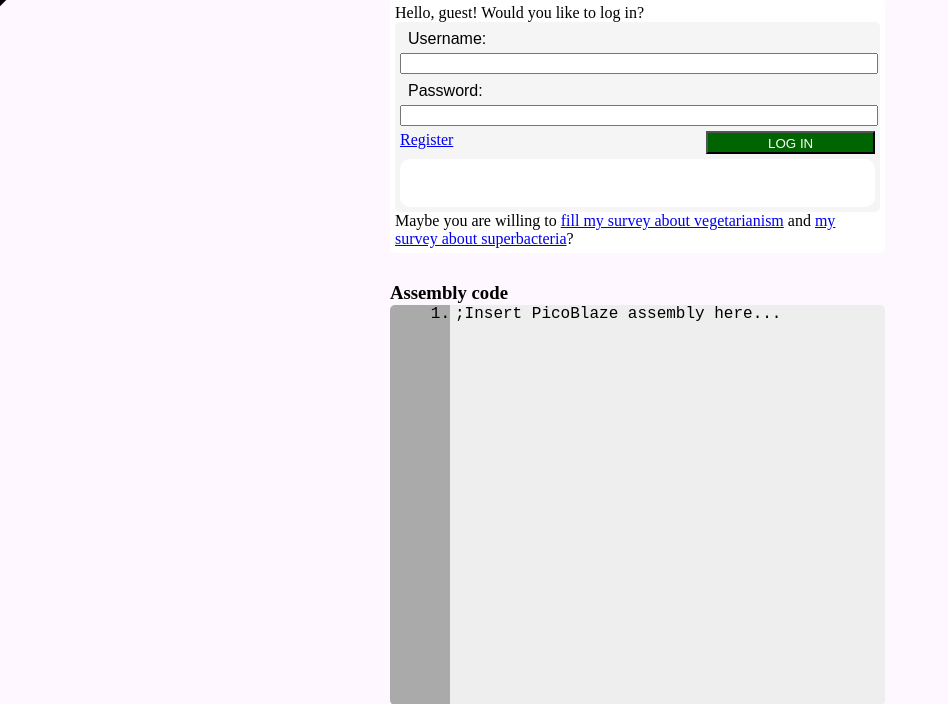
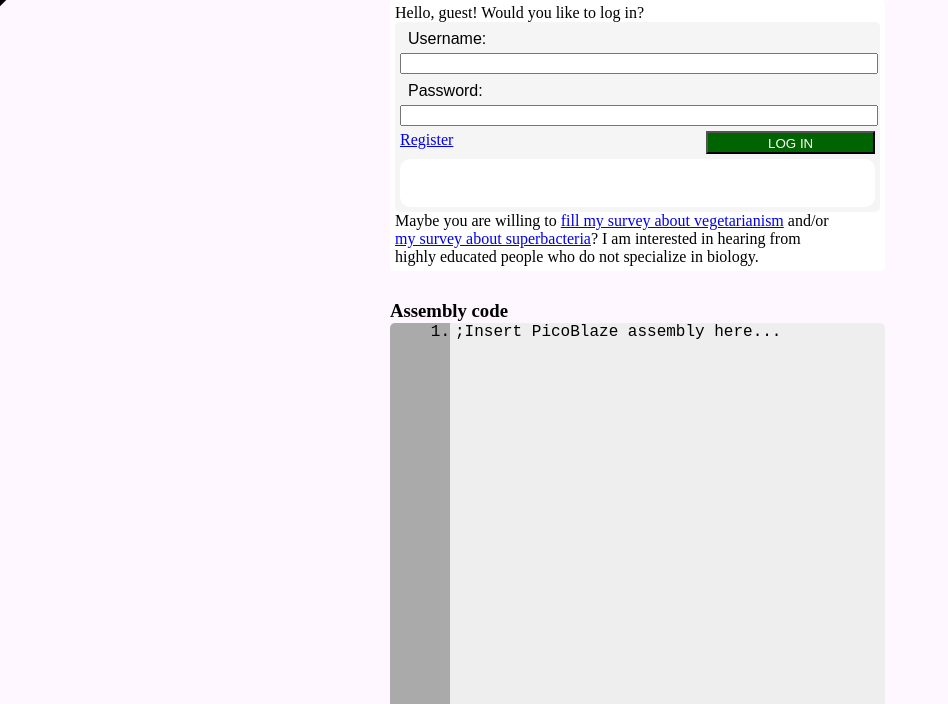
Before and after one commit to FlatAssembler/PicoBlaze_Simulator_in_JS, a PHP site: page / in a window 1280 px wide. Shown: the part 559-1263 px from the top of the page, without its empty margins (0-948 px from the left). Run offline with PHP 8.4, Linux system fonts and the light colour scheme.

Commit message:
Update index.php

```diff
--- a/index.php
+++ b/index.php
@@ -142,7 +142,7 @@ if (isset($_POST["username"]))
 	<button type="submit">Log in</button>
 	<div class="loginMessage" style="background-color:<?php echo $message == ""?"white":($message=="Login successful!"?"#afa":"#faa")?>"><?php echo $message;?></div>
 </form>
-<div>Maybe you are willing to <a href="survey.php" target="_blank">fill my survey about vegetarianism</a> and <a href="survey-superbacteria.php">my survey about superbacteria</a>?</div>
+<div>Maybe you are willing to <a href="survey.php" target="_blank">fill my survey about vegetarianism</a> and/or <a href="survey-superbacteria.php" target="_blank">my survey about superbacteria</a>? I am interested in hearing from highly educated people who do not specialize in biology.</div>
 <?php endif?>
 </div>
       <h3 id="assemblyCodeHeader">Assembly code</h3>
```
